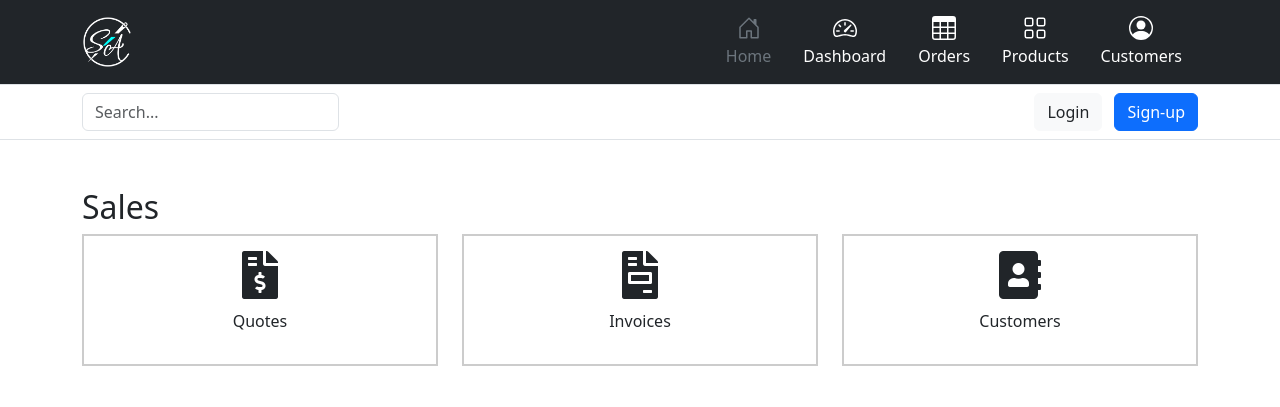
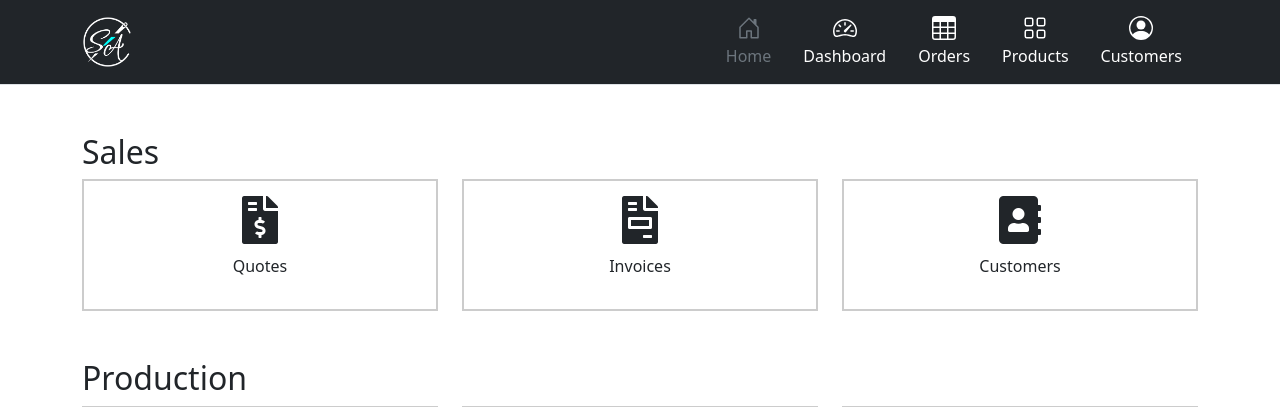
Before and after one commit to anagonzalez0324/sap-app-v2, a Flask app: page / in a window 1280 px wide. Shown: the top 407 px of the page. Run offline with Flask 3, Linux system fonts and the light colour scheme; some libraries are stand-ins or nearby versions.

Commit message:
removed the serach and login

```diff
--- a/templates/nav.html
+++ b/templates/nav.html
@@ -53,16 +53,4 @@
         </div>
       </div>
     </div>
-    <div class="px-3 py-2 border-bottom mb-3">
-      <div class="container d-flex flex-wrap justify-content-center">
-        <form class="col-12 col-lg-auto mb-2 mb-lg-0 me-lg-auto" role="search">
-          <input type="search" class="form-control" placeholder="Search..." aria-label="Search">
-        </form>
-
-        <div class="text-end">
-          <button type="button" class="btn btn-light text-dark me-2">Login</button>
-          <button type="button" class="btn btn-primary">Sign-up</button>
-        </div>
-      </div>
-    </div>
   </header>
```
